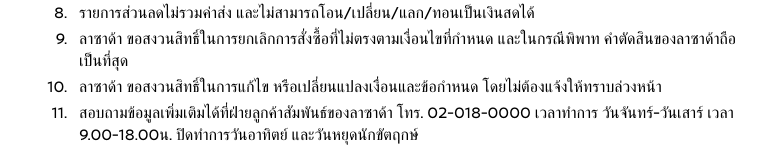
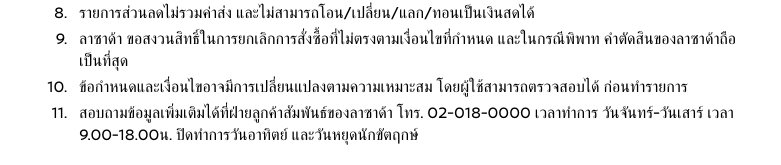
Before and after one commit to smgocloudadmin/ns-lz-coupon, a plain HTML site: page th/index.html in a window 1280 px wide. Shown: the part 536-701 px from the top of the page, without its empty margins (241-1022 px from the left). Drawn offline with Linux system fonts and the light colour scheme.

Commit message:
Update index.html

```diff
--- a/th/index.html
+++ b/th/index.html
@@ -36,7 +36,7 @@
             <li>รายการส่วนลดไม่รวมค่าส่ง และไม่สามารถโอน/เปลี่ยน/แลก/ทอนเป็นเงินสดได้</li>
             <li>ลาซาด้า ขอสงวนสิทธิ์ในการยกเลิกการสั่งซื้อที่ไม่ตรงตามเงื่อนไขที่กำหนด และในกรณีพิพาท
                 คำตัดสินของลาซาด้าถือเป็นที่สุด</li>
-            <li>ลาซาด้า ขอสงวนสิทธิ์ในการแก้ไข หรือเปลี่ยนแปลงเงื่อนและข้อกำหนด โดยไม่ต้องแจ้งให้ทราบล่วงหน้า</li>
+            <li>ข้อกำหนดและเงื่อนไขอาจมีการเปลี่ยนแปลงตามความเหมาะสม โดยผู้ใช้สามารถตรวจสอบได้ ก่อนทำรายการ </li>
             <li>สอบถามข้อมูลเพิ่มเติมได้ที่ฝ่ายลูกค้าสัมพันธ์ของลาซาด้า โทร. 02-018-0000 เวลาทำการ วันจันทร์-วันเสาร์
                 เวลา 9.00-18.00น. ปิดทำการวันอาทิตย์ และวันหยุดนักขัตฤกษ์</li>
         </ul>
```
